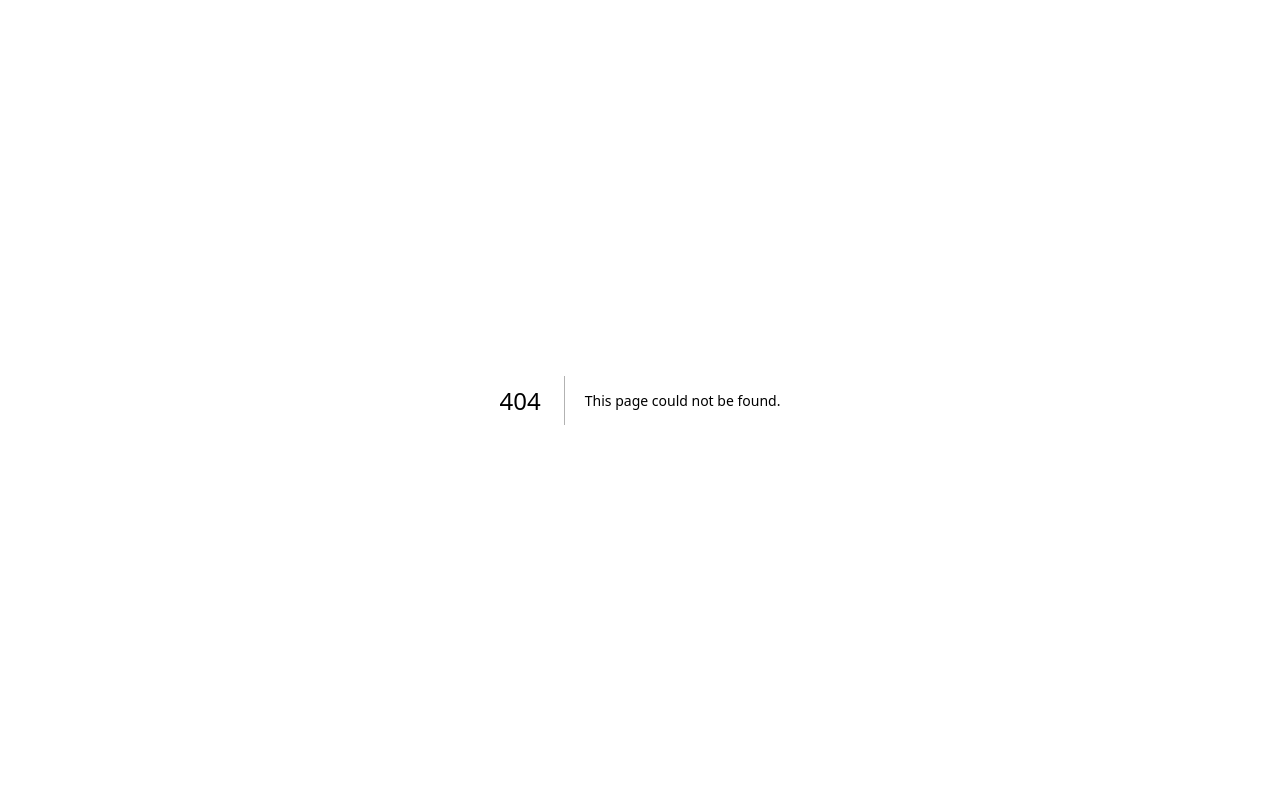
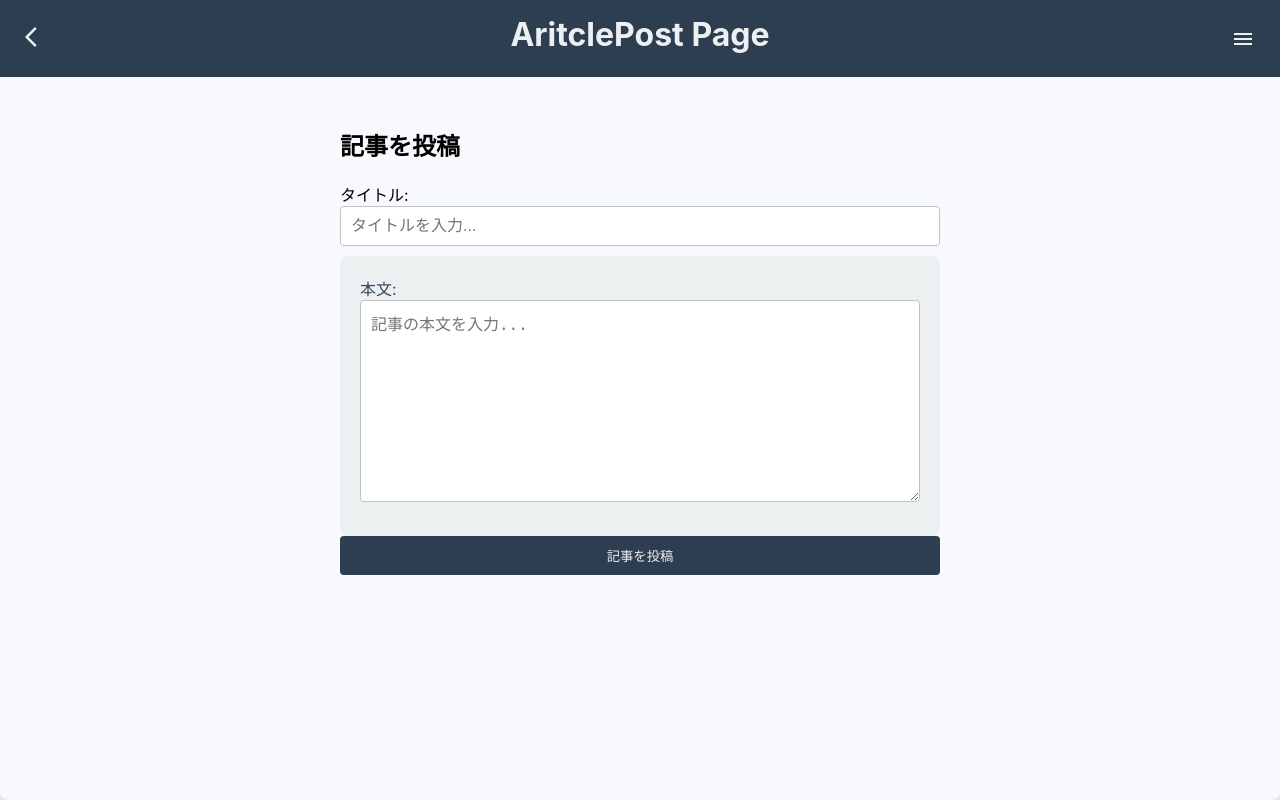
Before and after one commit to mabupro/next-cyperess-profilesite, a Next.js app: page /create in a window 1280 px wide. Before the commit this address had no page. Built offline with nearby package versions, Linux system fonts and the light colour scheme.

Commit message:
Implemented POST and GET functionalities

```diff
--- /dev/null
+++ b/components/articlepost-component.tsx
@@ -0,0 +1,85 @@
+import React, { useState } from 'react';
+import styles from '../styles/Create.module.css'
+import Header from './module/Header-component';
+
+const ArticlePost: React.FC = () => {
+    const [title, setTitle] = useState('');
+    const [body, setBody] = useState('');
+    const [isSubmitting, setIsSubmitting] = useState(false);
+
+    const handleSubmit = async () => {
+        setIsSubmitting(true);
+
+        try {
+            const response = await fetch('/api/add-article', {
+                method: 'POST',
+                headers: {
+                    'Content-Type': 'application/json',
+                },
+                body: JSON.stringify({ title, body }),
+            });
+
+            if (!response.ok) {
+                const data = await response.json();
+                throw new Error(data.error || '記事の投稿に失敗しました。');
+            }
+
+            // 成功した場合の処理（例：フォームをクリアする）
+            setTitle('');
+            setBody('');
+            alert('記事を投稿しました！');
+        } catch (error) {
+            console.error(error);
+            alert(error.message);
+        }
+
+        setIsSubmitting(false);
+    };
+
+    return (
+        <div className={styles.container}>
+            <Header title="AritclePost Page" />
+            <div className={styles.contents}>
+                <h2>記事を投稿</h2>
+
+                <div>
+                    <label>
+                        タイトル:
+                        <input
+                            className={styles.inputField}
+                            type="text"
+                            value={title}
+                            onChange={(e) => setTitle(e.target.value)}
+                            placeholder="タイトルを入力..."
+                        />
+                    </label>
+                </div>
+
+                <div className={styles.body}>
+                    <label>
+                        本文:
+                        <textarea
+                            className={styles.textareaField}
+                            value={body}
+                            onChange={(e) => setBody(e.target.value)}
+                            rows={10}
+                            placeholder="記事の本文を入力..."
+                        ></textarea>
+                    </label>
+                </div>
+
+                <button
+                    className={styles.submitButton}
+                    onClick={handleSubmit}
+                    disabled={!title || !body || isSubmitting}
+                >
+                    記事を投稿
+                </button>
+
+            </div>
+
+        </div>
+    );
+};
+
+export default ArticlePost;
--- /dev/null
+++ b/pages/api/add-article.ts
@@ -0,0 +1,19 @@
+import { sql } from '@vercel/postgres';
+import { NextApiResponse, NextApiRequest } from 'next';
+
+export default async function handler(
+    request: NextApiRequest,
+    response: NextApiResponse,
+) {
+    try {
+        const title = request.body.title as string;
+        const body = request.body.body as string;
+        if (!title || !body) throw new Error('Title and body are required');
+        await sql`INSERT INTO Articles (Title, Body) VALUES (${title}, ${body});`;
+    } catch (error) {
+        return response.status(500).json({ error });
+    }
+
+    const articles = await sql`SELECT * FROM Articles;`;
+    return response.status(200).json({ articles });
+}
--- /dev/null
+++ b/pages/api/get-articles.ts
@@ -0,0 +1,14 @@
+import { sql } from '@vercel/postgres';
+import { NextApiResponse, NextApiRequest } from 'next';
+
+export default async function handler(
+    request: NextApiRequest,
+    response: NextApiResponse,
+) {
+    try {
+        const articles = await sql`SELECT * FROM Articles ORDER BY CreatedAt DESC;`;
+        return response.status(200).json({ articles });
+    } catch (error) {
+        return response.status(500).json({ error: '記事の取得に失敗しました。' });
+    }
+}
--- /dev/null
+++ b/pages/create.tsx
@@ -0,0 +1,12 @@
+import ArticlePostComponent from "../components/articlepost-component";
+import styles from "../styles/Create.module.css";
+
+export default function ArticlePost() {
+    return (
+        <div className={styles.container}>
+            <div className={styles.main}>
+                <ArticlePostComponent />
+            </div>
+        </div>
+    )
+}
--- /dev/null
+++ b/styles/Create.module.css
@@ -0,0 +1,54 @@
+/* Container Styles */
+.container {
+    width: 100%;
+    margin: 0 auto;
+    height: 100%;
+    height: 100vh;
+    display: flex;
+    flex-direction: column;
+    background-color: #f7f9fc;
+    border-radius: 8px;
+    box-shadow: 0 4px 6px rgba(0, 0, 0, 0.1);
+}
+
+.contents {
+    min-width: 600px;
+    margin: 30px auto;
+    display: flex;
+    flex-direction: column;
+    justify-items: center;
+}
+
+/* Body Styles */
+.body {
+    background-color: #ecf0f1;
+    color: #34495e;
+    padding: 20px;
+    border-radius: 8px;
+}
+
+/* Input Styles */
+.inputField,
+.textareaField {
+    width: 100%;
+    padding: 10px;
+    margin-bottom: 10px;
+    border: 1px solid #bdc3c7;
+    border-radius: 4px;
+    font-size: 16px;
+}
+
+/* Button Styles */
+.submitButton {
+    padding: 10px 15px;
+    background-color: #2c3e50;
+    color: #ecf0f1;
+    border: none;
+    border-radius: 4px;
+    cursor: pointer;
+    transition: background-color 0.3s ease;
+}
+
+.submitButton:hover {
+    background-color: #1a242f;
+}
```
Also changed, not shown: 1 other file (tests, documents, lock files or other folders).
